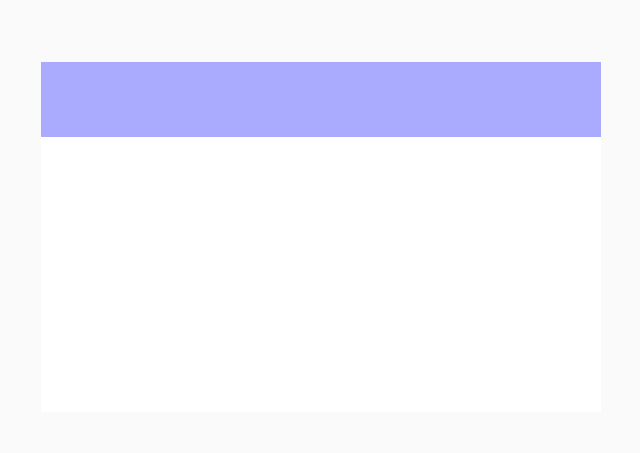
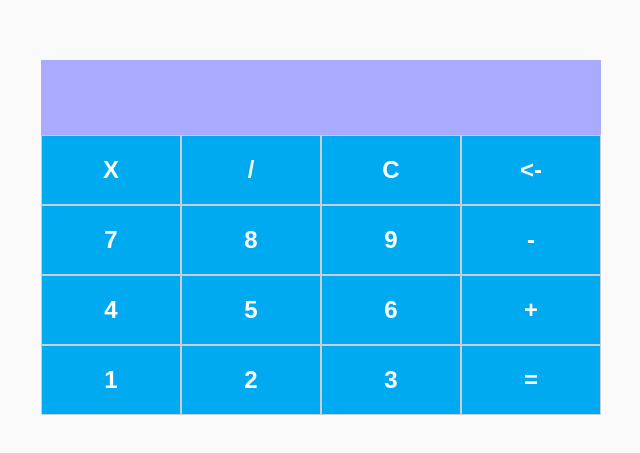
Before and after one commit to paulohmoreira/calculator-react-app, a React (Create React App) app: page / in a window 1280 px wide. Shown: the part 163-616 px from the top of the page, without its empty margins (319-959 px from the left). Built offline with nearby package versions, Linux system fonts and the light colour scheme.

Commit message:
Dividir layout em linha e coluna

```diff
--- a/src/App.js
+++ b/src/App.js
@@ -1,4 +1,4 @@
-import { Container, Content } from "./styles";
+import { Container, Content, Row } from "./styles";
 import Input from "./components/Input"
 import Button from "./components/Button"
 
@@ -7,6 +7,30 @@ const App = () => {
     <Container>
       <Content>
         <Input />
+        <Row>
+          <Button label="X" />
+          <Button label="/" />
+          <Button label="C" />
+          <Button label="<-" />
+        </Row>
+        <Row>
+          <Button label="7" />
+          <Button label="8" />
+          <Button label="9" />
+          <Button label="-" />
+        </Row>
+        <Row>
+          <Button label="4" />
+          <Button label="5" />
+          <Button label="6" />
+          <Button label="+" />
+        </Row>
+        <Row>
+          <Button label="1" />
+          <Button label="2" />
+          <Button label="3" />
+          <Button label="=" />
+        </Row>
       </Content>
     </Container>
   );
--- a/src/styles.js
+++ b/src/styles.js
@@ -11,7 +11,13 @@ export const Container = styled.div`
 
 export const Content = styled.div`
   background-color: #fff;
-  width: 80%;
+  width: 60%;
   max-width: 560px;
-  min-height: 350px;
 `
+
+export const Row = styled.div`
+  display: flex;
+  flex-direction: row;
+  justify-content: space-between;
+  align-items: center;
+`
```
Also changed, not shown: 1 other file (tests, documents, lock files or other folders).
